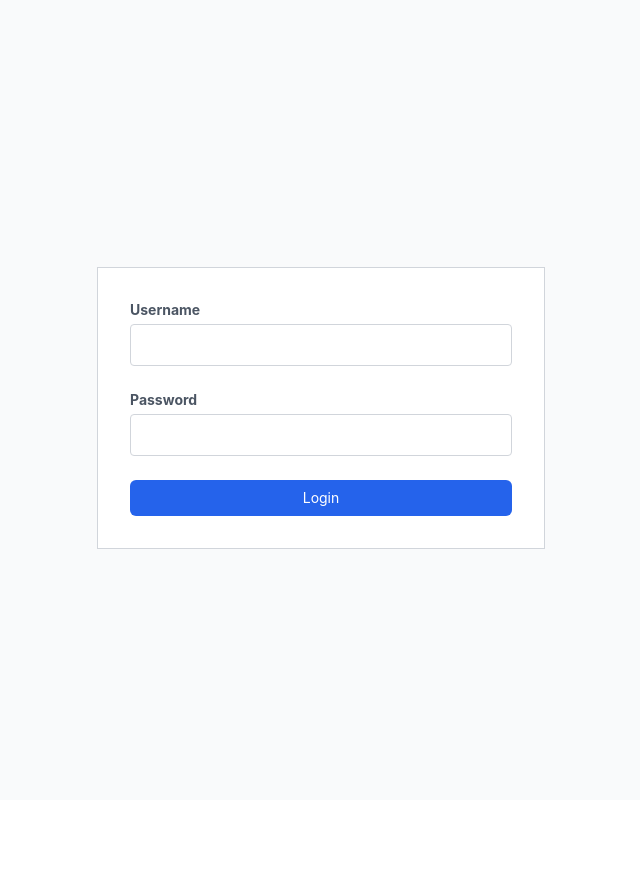
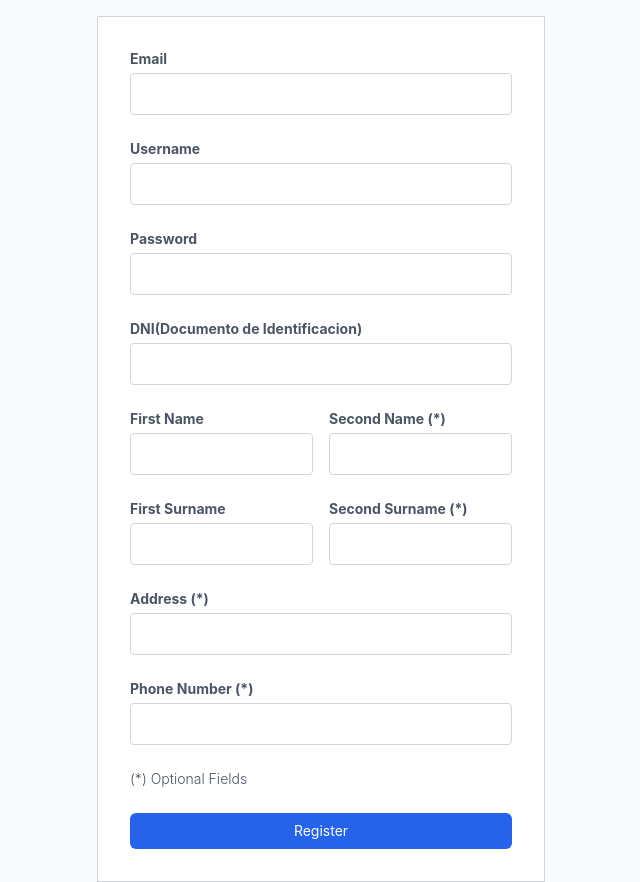
Before and after one commit to Chaphloziferar/pcsystem-website, a React (Create React App) app: page /signup in a window 1280 px wide. Shown: the whole page, without its empty margins (319-959 px from the left). Before the commit the page ends 800 px from the top, so only its background shows below. Built offline with nearby package versions, Linux system fonts and the light colour scheme.

Commit message:
Created signup view

```diff
--- a/package.json
+++ b/package.json
@@ -16,6 +16,7 @@
     "react-dom": "^18.2.0",
     "react-hook-form": "^7.36.1",
     "react-redux": "^8.0.4",
+    "react-router-dom": "^6.4.2",
     "react-scripts": "5.0.1",
     "typescript": "^4.8.4",
     "web-vitals": "^2.1.4"
--- a/src/App.tsx
+++ b/src/App.tsx
@@ -1,14 +1,18 @@
 import React, { useEffect } from 'react';
-import { useAppDispatch, useAppSelector } from './context/app/hooks';
+import { Route, Routes } from "react-router-dom";
+
+import { useAppDispatch } from './context/app/hooks';
+import { signIn, logout } from './context/features/auth/authSlice'
+
 import authApi from './apis/authApi';
 import { Login } from './views/Login';
 import { Home } from './views/Home';
-import { signIn, logout } from './context/features/auth/authSlice'
+import { SignUp } from './views/SignUp';
 
 const App: React.FC = () => {
 
   const dispatch = useAppDispatch();
-  const status = useAppSelector(state => state.auth.status);
+  //const status = useAppSelector(state => state.auth.status);
 
   useEffect(() => {
     const token = localStorage.getItem('token');
@@ -37,10 +41,12 @@ const App: React.FC = () => {
 
 
   return (
-    <React.Fragment>
-      { (status === 'Not-Authenticated') && <Login />}
-      { (status === 'Authenticated') && <Home />}
-    </React.Fragment>
+    <Routes>
+      <Route path="/" element={<Login />} />
+      <Route path="/home" element={ <Home />} />
+      <Route path="/login" element={ <Login />} />
+      <Route path="/signup" element={ <SignUp />} />
+    </Routes>
   )
 }
 
--- a/src/context/app/store.tsx
+++ b/src/context/app/store.tsx
@@ -1,9 +1,11 @@
 import { configureStore } from "@reduxjs/toolkit";
 import authReducer from "../features/auth/authSlice";
+import registerReducer from "../features/register/registerSlice";
 
 export const store = configureStore({
     reducer: {
-        auth: authReducer
+        auth: authReducer,
+        register: registerReducer
     }
 });
 
--- /dev/null
+++ b/src/context/features/register/registerSlice.tsx
@@ -0,0 +1,28 @@
+import { createSlice, PayloadAction } from '@reduxjs/toolkit';
+import { RegisterState, SignUpResponse } from '../../../interfaces/registerInterfaces';
+
+const initialState: RegisterState = {
+    token: '',
+    errorMessage: ''
+}
+
+const registerSlice = createSlice({
+    name: 'register',
+    initialState,
+    reducers: {
+        signUp(state, action: PayloadAction<SignUpResponse>) {
+            state.token = action.payload.token;
+            state.errorMessage = '';
+        },
+        addError(state, action: PayloadAction<string>) {
+            state.token = '';
+            state.errorMessage = action.payload;
+        },
+        removeError(state) {
+            state.errorMessage = '';
+        }
+    }
+});
+
+export const { signUp, addError, removeError } = registerSlice.actions;
+export default registerSlice.reducer;
--- a/src/index.tsx
+++ b/src/index.tsx
@@ -1,5 +1,6 @@
 import React from 'react';
 import ReactDOM from 'react-dom/client';
+import { BrowserRouter } from "react-router-dom"
 import { Provider } from 'react-redux';
 import { store } from './context/app/store';
 import './index.css';
@@ -11,7 +12,9 @@ const root = ReactDOM.createRoot(
 root.render(
   <React.StrictMode>
     <Provider store={store}>
-      <App />
+      <BrowserRouter>
+        <App />
+      </BrowserRouter>
     </Provider>
   </React.StrictMode>
 );
--- a/src/interfaces/authInterfaces.tsx
+++ b/src/interfaces/authInterfaces.tsx
@@ -1,13 +1,15 @@
 export interface AuthState {
     status: 'Checking' | 'Authenticated' | 'Not-Authenticated';
+    username: string;
+    role: string;
     token: string;
-    role: string;
     errorMessage: string;
 }
 
 export interface LoginResponse {
+    username: string;
+    role: string;
     token: string;
-    role: string;
 }
 
 export interface LoginData {
--- /dev/null
+++ b/src/interfaces/registerInterfaces.tsx
@@ -0,0 +1,22 @@
+export interface RegisterState {
+    token: string;
+    errorMessage: string;
+}
+
+export interface SignUpResponse {
+    token: string;
+}
+
+export interface SignUpData {
+    username: string;
+    email: string;
+    password: string;
+    role: string;
+    dni: string;
+    firsName: string;
+    secondName: string;
+    firstSurname: string;
+    secondSurname: string;
+    address: string;
+    phoneNumber: string;
+}
--- a/src/views/Login.tsx
+++ b/src/views/Login.tsx
@@ -1,12 +1,16 @@
 import React from 'react';
+import { Link, useNavigate } from "react-router-dom";
+
 import { useForm } from 'react-hook-form';
-import authApi from '../apis/authApi'
 import { useAppDispatch, useAppSelector } from '../context/app/hooks';
 import { signIn, addError, removeError } from '../context/features/auth/authSlice';
+
+import authApi from '../apis/authApi'
 import { LoginData } from '../interfaces/authInterfaces';
 
 export const Login: React.FC = () => {
 
+  const navigate = useNavigate();
   const dispatch = useAppDispatch();
   const { register, handleSubmit, formState: { errors } } = useForm<LoginData>();
   const error = useAppSelector(state => state.auth.errorMessage);
@@ -17,6 +21,8 @@ export const Login: React.FC = () => {
       localStorage.setItem("token", data.token);
 
       dispatch(signIn(data));
+
+      navigate("/home");
     } catch (error: any) {
         dispatch(addError(error.response.data || 'Información Incorrecta'));
     }
@@ -58,7 +64,12 @@ export const Login: React.FC = () => {
             {errors.password && <span className='text-red-600 text-sm'>This field is required</span>}
           </div>
           <div>
-            <button className="w-full py-2 px-4 bg-blue-600 hover:bg-blue-700 rounded-md text-white text-sm">Login</button>
+            <button className="w-full py-2 px-4 bg-blue-600 hover:bg-blue-700 rounded-md text-white text-sm" onClick={onSubmit}>Login</button>
+          </div>
+          <div>
+            <Link to="/signup">
+              <button className="w-full py-2 px-4 bg-cyan-600 hover:bg-cyan-700 rounded-md text-white text-sm">Create Account</button>
+            </Link>
           </div>
         </form>
       </div>
--- /dev/null
+++ b/src/views/SignUp.tsx
@@ -0,0 +1,130 @@
+import React from 'react';
+import { useNavigate } from 'react-router-dom';
+
+import { useForm } from 'react-hook-form';
+import { useAppDispatch, useAppSelector } from '../context/app/hooks';
+import { signUp, addError, removeError } from '../context/features/register/registerSlice';
+
+import authApi from '../apis/authApi'
+import { SignUpData } from '../interfaces/registerInterfaces';
+
+export const SignUp: React.FC = () => {
+
+    const navigate = useNavigate();
+    const dispatch = useAppDispatch();
+    const { register, handleSubmit, formState: { errors } } = useForm<SignUpData>();
+    const error = useAppSelector(state => state.register.errorMessage);
+
+    const onSubmit = handleSubmit(async ({username, email, password, role = 'user', dni, firsName, secondName = '', firstSurname, secondSurname = '', address = '', phoneNumber = ''}) => {
+        try {
+            const registerClient = await authApi.post("/client/addClient", {dni, firsName, secondName, firstSurname, secondSurname, email, address, phoneNumber});
+            if(registerClient.status === 201){
+                const {data} = await authApi.post("/auth/signUp", {username, email, password, role});
+
+                dispatch(signUp(data));
+            }
+            navigate(-1);
+        } catch (error: any) {
+            dispatch(addError(error.response.data || 'Información Incorrecta'));
+        }
+    });
+
+    return (
+        <div className='min-h-screen bg-gray-50 flex flex-col justify-center'>
+            {
+                error.length > 0 && (
+                    <div className="max-w-md w-full mx-auto flex flex-col bg-red-100 border border-red-400 text-red-700 px-4 py-3 rounded relative" role="alert">
+                        <strong className="font-bold">Incorrect Register</strong>
+                        <span className="block sm:inline">{error}</span>
+                        <span onClick={() => dispatch(removeError())} className="absolute top-0 bottom-0 right-0 px-4 py-3">
+                        <svg className="fill-current h-6 w-6 text-red-500" role="button" xmlns="http://www.w3.org/2000/svg" viewBox="0 0 20 20"><title>Close</title><path d="M14.348 14.849a1.2 1.2 0 0 1-1.697 0L10 11.819l-2.651 3.029a1.2 1.2 0 1 1-1.697-1.697l2.758-3.15-2.759-3.152a1.2 1.2 0 1 1 1.697-1.697L10 8.183l2.651-3.031a1.2 1.2 0 1 1 1.697 1.697l-2.758 3.152 2.758 3.15a1.2 1.2 0 0 1 0 1.698z"/></svg>
+                        </span>
+                    </div>
+                )
+            }
+
+            <div className='max-w-md w-full mx-auto mt-4 bg-white p-8 border border-gray-300'>
+                <form onSubmit={onSubmit} className='space-y-6'>
+                <div>
+                    <label htmlFor="" className='text-sm font-bold text-gray-600 block'>Email</label>
+                    <input {...register("email", {required: true})} type="email"
+                    className='w-full p-2 border border-gray-300 rounded mt-1'
+                    />
+                    {errors.email && <span className='text-red-600 text-sm'>This field is required</span>}
+                </div>
+                <div>
+                    <label htmlFor="" className='text-sm font-bold text-gray-600 block'>Username</label>
+                    <input {...register("username", {required: true})} type="text"
+                    className='w-full p-2 border border-gray-300 rounded mt-1'
+                    />
+                    {errors.username && <span className='text-red-600 text-sm'>This field is required</span>}
+                </div>
+                <div>
+                    <label htmlFor="" className='text-sm font-bold text-gray-600 block'>Password</label>
+                    <input {...register("password", {required: true})} type="password"
+                    className='w-full p-2 border border-gray-300 rounded mt-1'
+                    />
+                    {errors.password && <span className='text-red-600 text-sm'>This field is required</span>}
+                </div>
+                <div>
+                    <label htmlFor="" className='text-sm font-bold text-gray-600 block'>DNI(Documento de Identificacion)</label>
+                    <input {...register("dni", {required: true})} type="text"
+                    className='w-full p-2 border border-gray-300 rounded mt-1'
+                    />
+                    {errors.dni && <span className='text-red-600 text-sm'>This field is required</span>}
+                </div>
+                <div className='columns-2'>
+                    <div>
+                        <label htmlFor="" className='text-sm font-bold text-gray-600 block'>First Name</label>
+                        <input {...register("firsName", {required: true})} type="text"
+                        className='w-full p-2 border border-gray-300 rounded mt-1'
+                        />
+                        {errors.firsName && <span className='text-red-600 text-sm'>This field is required</span>}
+                    </div>
+                    <div>
+                        <label htmlFor="" className='text-sm font-bold text-gray-600 block'>Second Name (*)</label>
+                        <input {...register("secondName", {required: false})} type="text"
+                        className='w-full p-2 border border-gray-300 rounded mt-1'
+                        />
+                    </div>
+                </div>
+                <div className='columns-2'>
+                    <div>
+                        <label htmlFor="" className='text-sm font-bold text-gray-600 block'>First Surname</label>
+                        <input {...register("firstSurname", {required: true})} type="text"
+                        className='w-full p-2 border border-gray-300 rounded mt-1'
+                        />
+                        {errors.firstSurname && <span className='text-red-600 text-sm'>This field is required</span>}
+                    </div>
+                    <div>
+                        <label htmlFor="" className='text-sm font-bold text-gray-600 block'>Second Surname (*)</label>
+                        <input {...register("secondSurname", {required: false})} type="text"
+                        className='w-full p-2 border border-gray-300 rounded mt-1'
+                        />
+                    </div>
+                </div>
+                <div>
+                    <label htmlFor="" className='text-sm font-bold text-gray-600 block'>Address (*)</label>
+                    <input {...register("address", {required: false})} type="text"
+                    className='w-full p-2 border border-gray-300 rounded mt-1'
+                    />
+                </div>
+                <div>
+                    <label htmlFor="" className='text-sm font-bold text-gray-600 block'>Phone Number (*)</label>
+                    <input {...register("phoneNumber", {required: false})} type="text"
+                    className='w-full p-2 border border-gray-300 rounded mt-1'
+                    />
+                </div>
+
+                <div>
+                    <label htmlFor="" className='text-sm font-light text-gray-600 block'>(*) Optional Fields</label>
+                </div>
+
+                <div>
+                    <button className="w-full py-2 px-4 bg-blue-600 hover:bg-blue-700 rounded-md text-white text-sm">Register</button>
+                </div>
+                </form>
+            </div>
+        </div>
+    )
+}
```
Also changed, not shown: src/context/features/auth/authSlice.tsx (+8 -4 lines), 1 other file (tests, documents, lock files or other folders).
